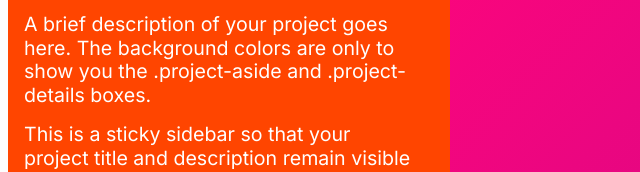
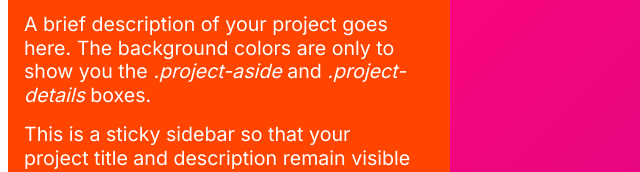
Before and after one commit to jamesdneufeld/portfolio-for-creatives, a plain HTML site: page project-1.html in a window 1280 px wide. Shown: the part 258-430 px from the top of the page, 0-640 px from the left. Drawn offline with nearby package versions, Linux system fonts and the light colour scheme; a web font is replaced by a local one.

Commit message:
Update project-1.html

```diff
--- a/project-1.html
+++ b/project-1.html
@@ -25,11 +25,10 @@
       <div class="project-info">
         <h1 class="project-title">The Title Of Your Project</h1>
         <p class="project-description">A brief description of your project goes here. The background colors are only to
-          show you the .project-aside and .project-details boxes.</p>
+          show you the <em>.project-aside</em> and <em>.project-details</em> boxes.</p>
         <p class="project-description">This is a sticky sidebar so that your project title and description remain
           visible as you scroll down the page. To remove the sticky sidebar, see <em>Sidebar on Large Devices</em> in
           style.css.</p>
-
       </div>
       <ul class="project-navigation">
         <li class="arrow"><a href="#" class="navigation-arrow"><i class="fas fa-arrow-left fa-2x"></i></a></li>
```
